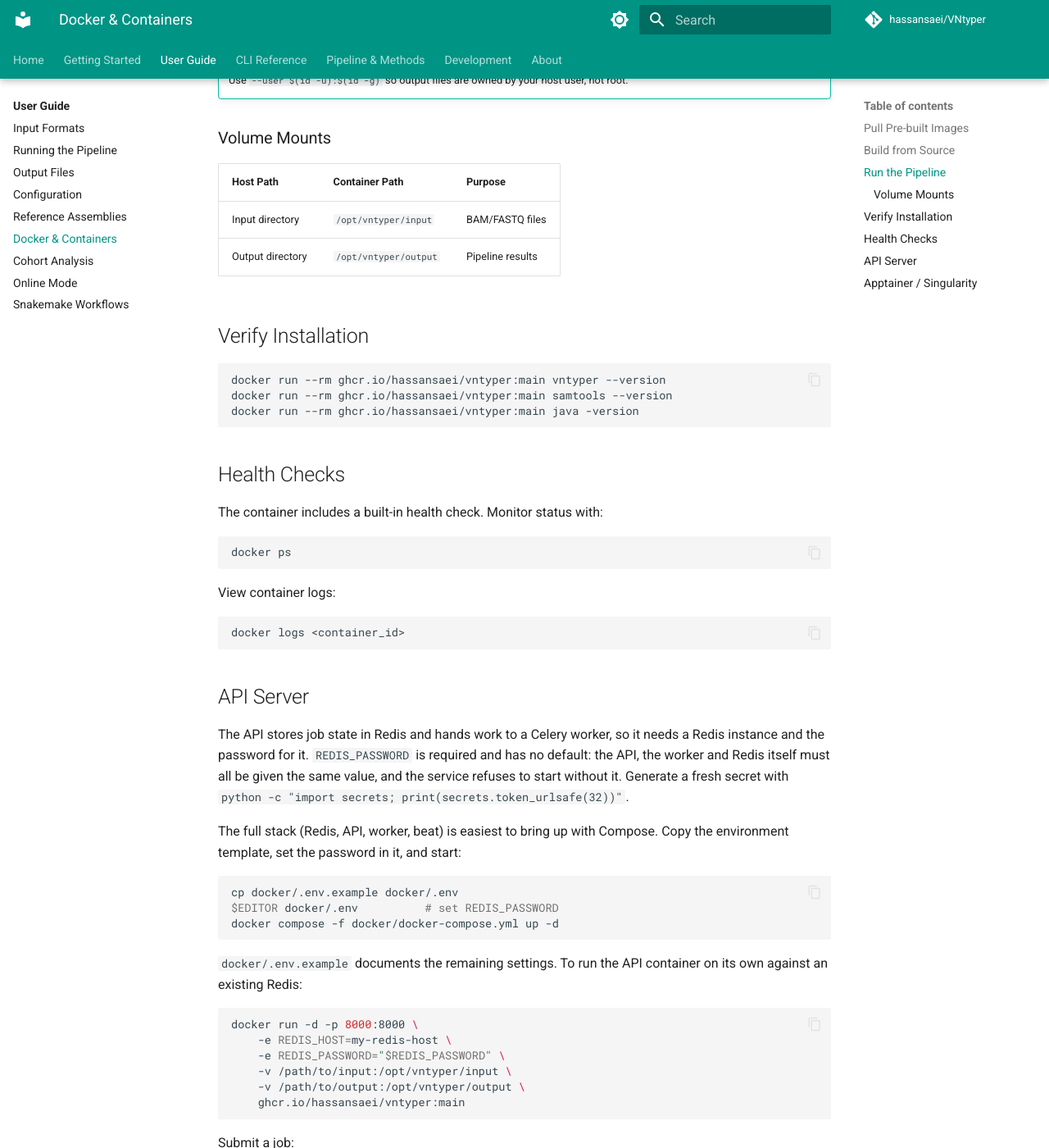
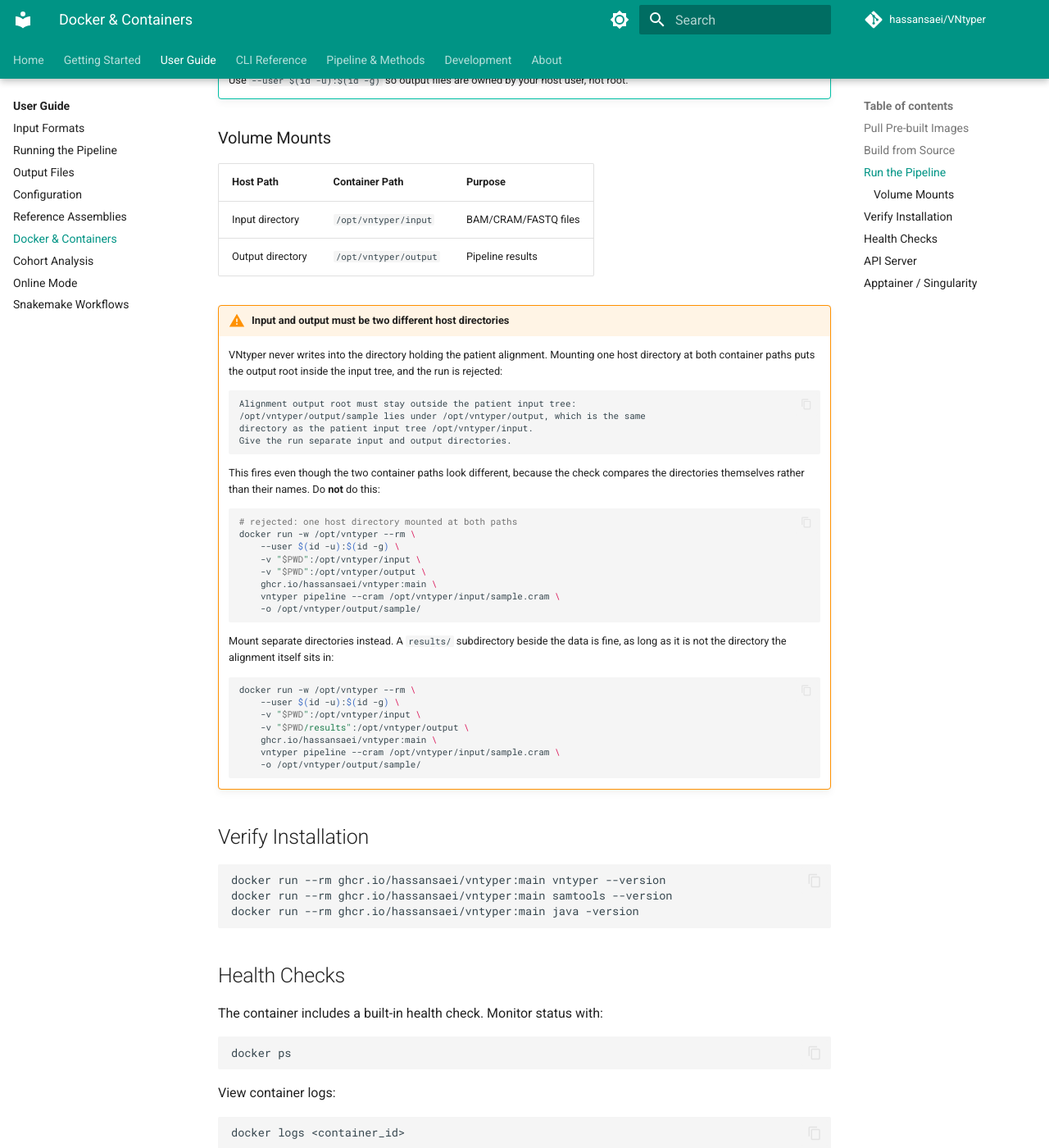
Before and after one commit to hassansaei/VNtyper, an MkDocs documentation site: the page built from docs/user-guide/docker.md, in a window 1280 px wide and 1400 px high, scrolled down 1053 px. Shown: the whole window at 82% size. Built offline with MkDocs 1.6.1 and Material for MkDocs 9.7.7, drawn with Linux system fonts in a browser that asks for light colours; comment, search, counter and statistics services are not loaded.

Commit message:
fix(pipeline): compare the output root and patient input tree by inode
`validate_alignment_output_root` compared pathnames only — the lexical form and
`resolve()` — never `os.path.samefile`, which lives in the same module and is used
elsewhere in it. One host directory mounted at two container paths has two names and one
inode, so `-v .:/opt/vntyper/input -v .:/opt/vntyper/output` silently defeated the
patient-input-tree guard and the run wrote its output tree into the directory holding the
patient alignment. Measured: samefile is True while both the lexical and resolve() forms
differ.

This is a bypass, not a policy change: the same layout with a single mount was already
rejected, because there the lexical comparison finds the input tree among the output
root's parents.

`_aliased_input_ancestor` walks the output root and its parents and compares each against
the logical and resolved input trees by inode. The rejection names both pathnames, since
the whole difficulty is that they look unrelated.

Verified against real bind mounts: the reporter's command shape is now rejected, and the
documented separate-directory layout completes. README.md and the docker user guide state
the requirement and show both forms.

````diff
--- a/docs/user-guide/docker.md
+++ b/docs/user-guide/docker.md
@@ -47,8 +47,47 @@
 
 | Host Path | Container Path | Purpose |
 |-----------|----------------|---------|
-| Input directory | `/opt/vntyper/input` | BAM/FASTQ files |
+| Input directory | `/opt/vntyper/input` | BAM/CRAM/FASTQ files |
 | Output directory | `/opt/vntyper/output` | Pipeline results |
+
+!!! warning "Input and output must be two different host directories"
+    VNtyper never writes into the directory holding the patient alignment. Mounting one
+    host directory at both container paths puts the output root inside the input tree,
+    and the run is rejected:
+
+    ```
+    Alignment output root must stay outside the patient input tree:
+    /opt/vntyper/output/sample lies under /opt/vntyper/output, which is the same
+    directory as the patient input tree /opt/vntyper/input.
+    Give the run separate input and output directories.
+    ```
+
+    This fires even though the two container paths look different, because the check
+    compares the directories themselves rather than their names. Do **not** do this:
+
+    ```bash
+    # rejected: one host directory mounted at both paths
+    docker run -w /opt/vntyper --rm \
+        --user $(id -u):$(id -g) \
+        -v "$PWD":/opt/vntyper/input \
+        -v "$PWD":/opt/vntyper/output \
+        ghcr.io/hassansaei/vntyper:main \
+        vntyper pipeline --cram /opt/vntyper/input/sample.cram \
+        -o /opt/vntyper/output/sample/
+    ```
+
+    Mount separate directories instead. A `results/` subdirectory beside the data is
+    fine, as long as it is not the directory the alignment itself sits in:
+
+    ```bash
+    docker run -w /opt/vntyper --rm \
+        --user $(id -u):$(id -g) \
+        -v "$PWD":/opt/vntyper/input \
+        -v "$PWD/results":/opt/vntyper/output \
+        ghcr.io/hassansaei/vntyper:main \
+        vntyper pipeline --cram /opt/vntyper/input/sample.cram \
+        -o /opt/vntyper/output/sample/
+    ```
 
 ## Verify Installation
 
````
Also changed, not shown: README.md (+8 -0 lines), docs/plans/2026-08-12-issue-238-generated-sidecar-self-reference.md (+41 -5 lines), docs/superpowers/plans/2026-08-12-issue-238-generated-sidecar-self-reference.md (+65 -6 lines), 2 other files.
